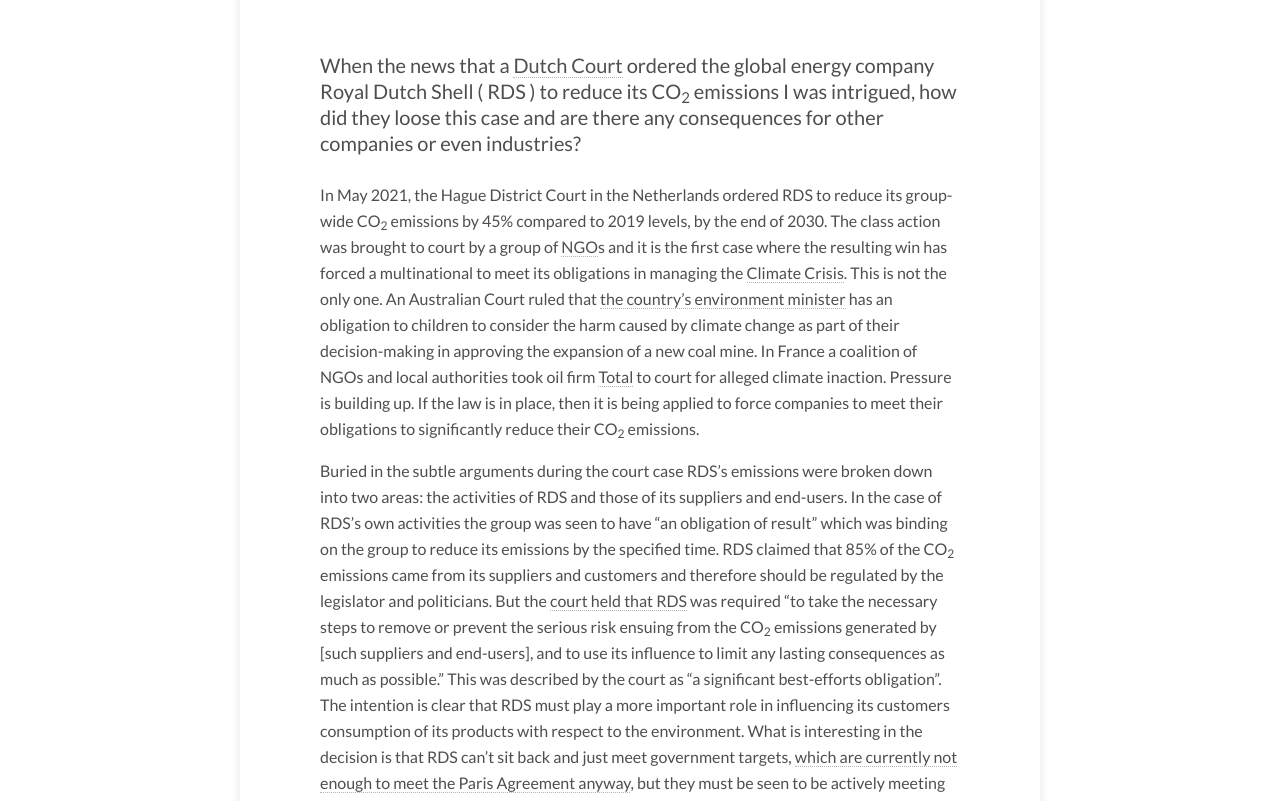
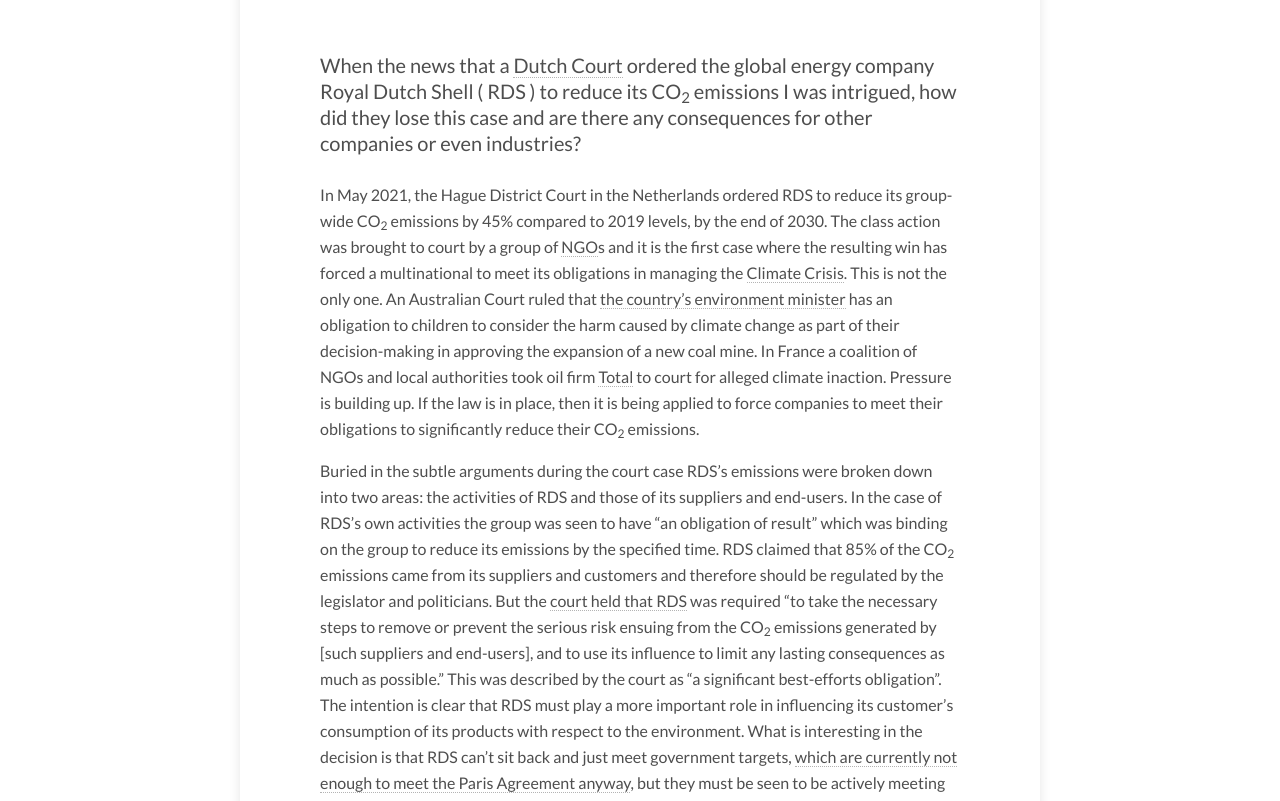
Before and after one commit to dtinblack/dtinblack.github.io, a Jekyll site: the page built from _posts/2021-06-26-producer-responsibilities.md, in a window 1280 px wide and 1400 px high. Shown: the part 468-1269 px from the top of the window. Built offline with Jekyll 4.4.1, drawn with Linux system fonts in a browser that asks for light colours; nearby versions of some CDN libraries.

Commit message:
June 2021 Post

```diff
--- a/_posts/2021-06-26-producer-responsibilities.md
+++ b/_posts/2021-06-26-producer-responsibilities.md
@@ -11,11 +11,11 @@
   creditlink: https://corporatefinanceinstitute.com/resources/knowledge/other/social-justice/
 ---
 
-When the news that a [Dutch Court](https://www.whitecase.com/publications/alert/milieudefensie-et-al-v-shell-climate-change-claimants-prevail-again-dutch-court) ordered the global energy company Royal Dutch Shell ( RDS ) to reduce its CO<sub>2</sub> emissions I was intrigued,  how did they loose this case and are there any consequences for other companies or even industries?
+When the news that a [Dutch Court](https://www.whitecase.com/publications/alert/milieudefensie-et-al-v-shell-climate-change-claimants-prevail-again-dutch-court) ordered the global energy company Royal Dutch Shell ( RDS ) to reduce its CO<sub>2</sub> emissions I was intrigued,  how did they lose this case and are there any consequences for other companies or even industries?
 
 In May 2021, the Hague District Court in the Netherlands ordered RDS to reduce its group-wide CO<sub>2</sub> emissions by 45% compared to 2019 levels, by the end of 2030. The class action was brought to court by a group of [NGO](https://en.wikipedia.org/wiki/Non-governmental_organization)s and it is the first case where the resulting win has forced a multinational to meet its obligations in managing the [Climate Crisis](https://en.wikipedia.org/wiki/Climate_crisis). This is not the only one. An Australian Court ruled that [the country's environment minister](https://www.reuters.com/world/asia-pacific/australian-court-says-mine-approvals-must-consider-climate-harm-2021-05-27/) has an obligation to children to consider the harm caused by climate change as part of their decision-making in approving the expansion of a new coal mine. In France a coalition of NGOs and local authorities took oil firm [Total](https://www.forbes.com/sites/davidrvetter/2020/01/30/this-french-lawsuit-is-making-oil-companies-nervous/?sh=2d822d0b2fc6) to court for alleged climate inaction. Pressure is building up. If the law is in place, then it is being applied to force companies to meet their obligations to significantly reduce their CO<sub>2</sub> emissions.
 
-Buried in the subtle arguments during the court case RDS's emissions were broken down into two areas: the activities of RDS and those of its suppliers and end-users. In the case of RDS's own activities the group was seen to have "an obligation of result" which was binding on the group to reduce its emissions by the specified time. RDS claimed that 85% of the CO<sub>2</sub> emissions came from its suppliers and customers and therefore should be regulated by the legislator and politicians. But the [court held that RDS](https://www.shearman.com/Perspectives/2021/06/Milieudefensie-v-Shell--Landmark-Court-Decision-For-Energy-Companies) was required "to take the necessary steps to remove or prevent the serious risk ensuing from the CO<sub>2</sub> emissions generated by [such suppliers and end-users], and to use its influence to limit any lasting consequences as much as possible.” This was described by the court as “a significant best-efforts obligation". The intention is clear that RDS must play a more important role in influencing its customers consumption of its products with respect to the environment. What is interesting in the decision is that RDS can't sit back and just meet government targets, [which are currently not enough to meet the Paris Agreement anyway](https://www.unep.org/emissions-gap-report-2020), but they must be seen to be actively meeting and promoting a reduction in CO<sub>2</sub> emissions to meet those targets.
+Buried in the subtle arguments during the court case RDS's emissions were broken down into two areas: the activities of RDS and those of its suppliers and end-users. In the case of RDS's own activities the group was seen to have "an obligation of result" which was binding on the group to reduce its emissions by the specified time. RDS claimed that 85% of the CO<sub>2</sub> emissions came from its suppliers and customers and therefore should be regulated by the legislator and politicians. But the [court held that RDS](https://www.shearman.com/Perspectives/2021/06/Milieudefensie-v-Shell--Landmark-Court-Decision-For-Energy-Companies) was required "to take the necessary steps to remove or prevent the serious risk ensuing from the CO<sub>2</sub> emissions generated by [such suppliers and end-users], and to use its influence to limit any lasting consequences as much as possible.” This was described by the court as “a significant best-efforts obligation". The intention is clear that RDS must play a more important role in influencing its customer's consumption of its products with respect to the environment. What is interesting in the decision is that RDS can't sit back and just meet government targets, [which are currently not enough to meet the Paris Agreement anyway](https://www.unep.org/emissions-gap-report-2020), but they must be seen to be actively meeting and promoting a reduction in CO<sub>2</sub> emissions to meet those targets.
 
 There are some interesting consequences for other companies and industries from the RDS case. Now that a legal precedent has been set, other energy companies will come under close scrutiny about their role in the climate crisis. However, other industries could come under the spotlight for their role in addressing social and environmental problems. For example could manufactures such as Nestle', whose recent analysis showed that over [60% of their products](https://consumerandsociety.com/2021/06/03/report-shows-that-over-60-of-nestle-products-are-unhealthy/) are unhealthy, be forced by law to produce health products and therefore reduce obesity? Or could supermarkets be forced by law to ensure that the plastic that they use in packaging doesn't find its way into landfill or worse the rivers and oceans?
 
```
